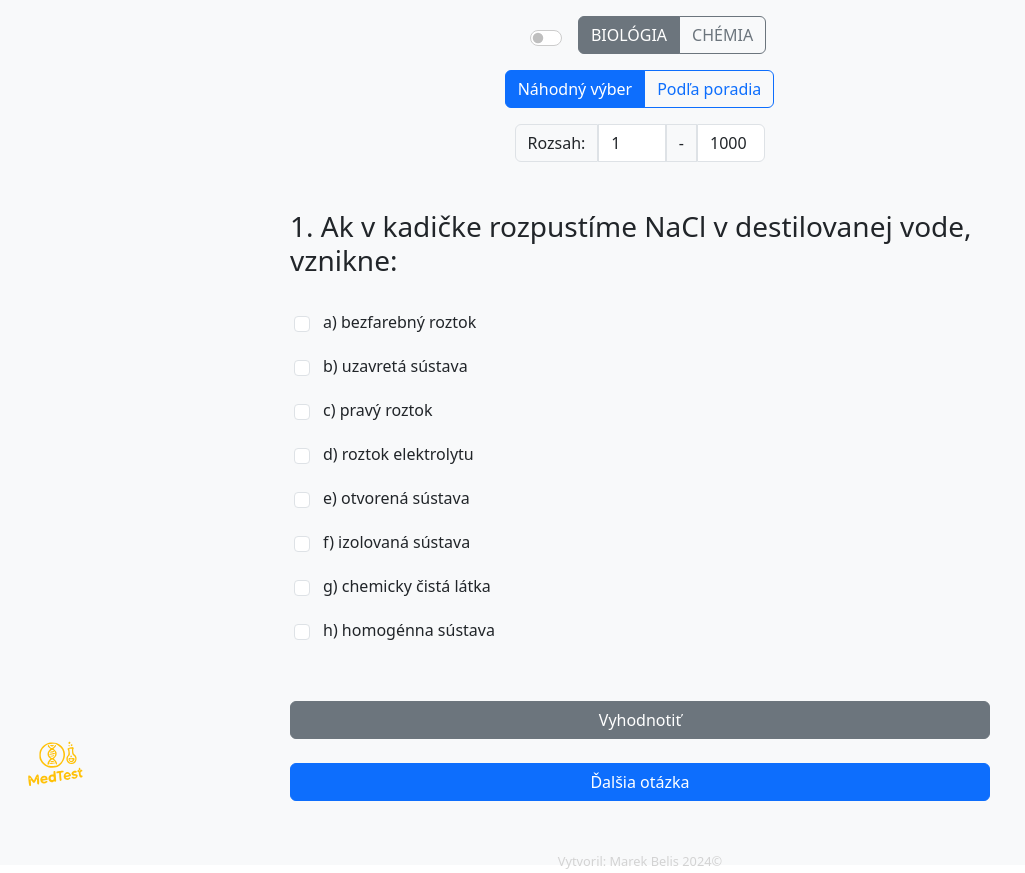
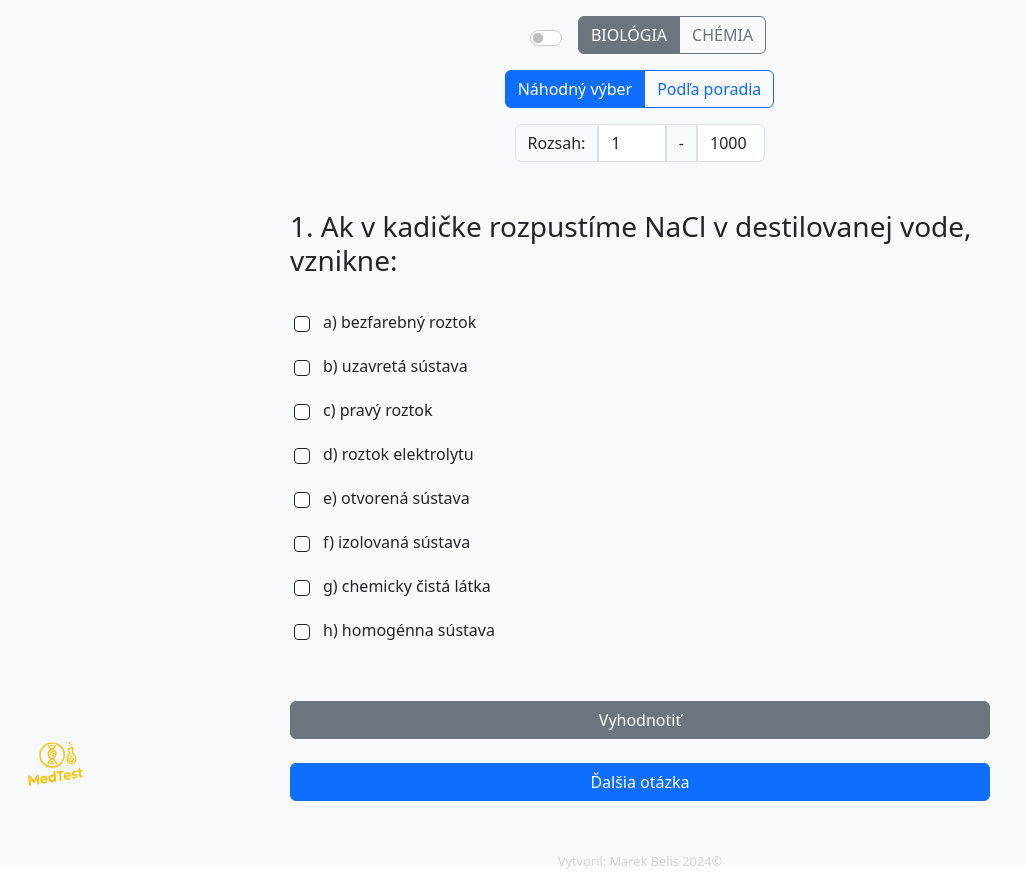
Before and after one commit to demoMedTest/demoMTest, a React (Vite) app: page / in a window 1280 px wide. Shown: the whole page, without its empty margins (0-1025 px from the left). Built offline with nearby package versions, Linux system fonts and the light colour scheme.

Commit message:
fix visibility of checkboxes in light mode

```diff
--- a/src/components/Question.jsx
+++ b/src/components/Question.jsx
@@ -244,7 +244,7 @@ export default function Question() {
                     key={key}
                   >
                     <input
-                      className="form-check-input me-2 hvrOption"
+                      className={`form-check-input me-2 hvrOption ${mode ? 'border-0' : 'border-dark'}`}
                       type="checkbox"
                       id={`checkbox-${key}`}
                       checked={!!selectedOptions[key.toUpperCase()]}
```
